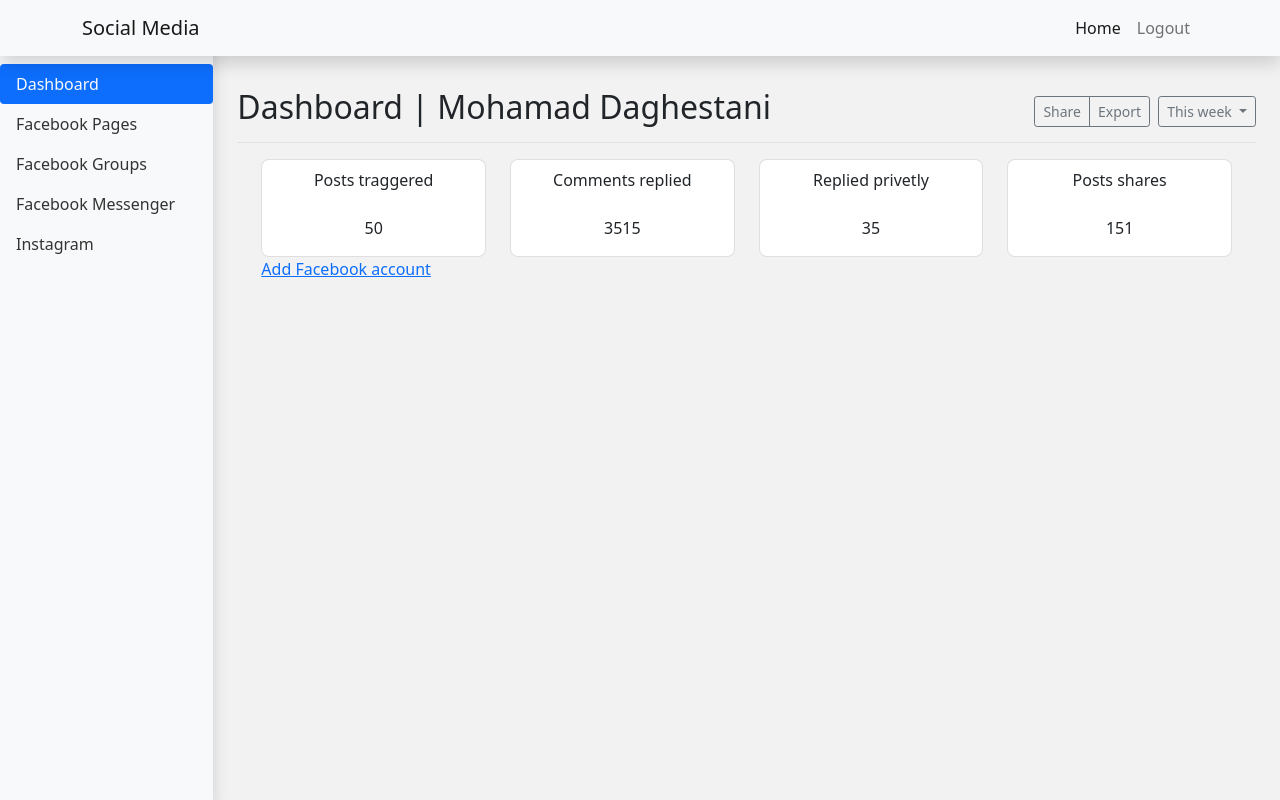
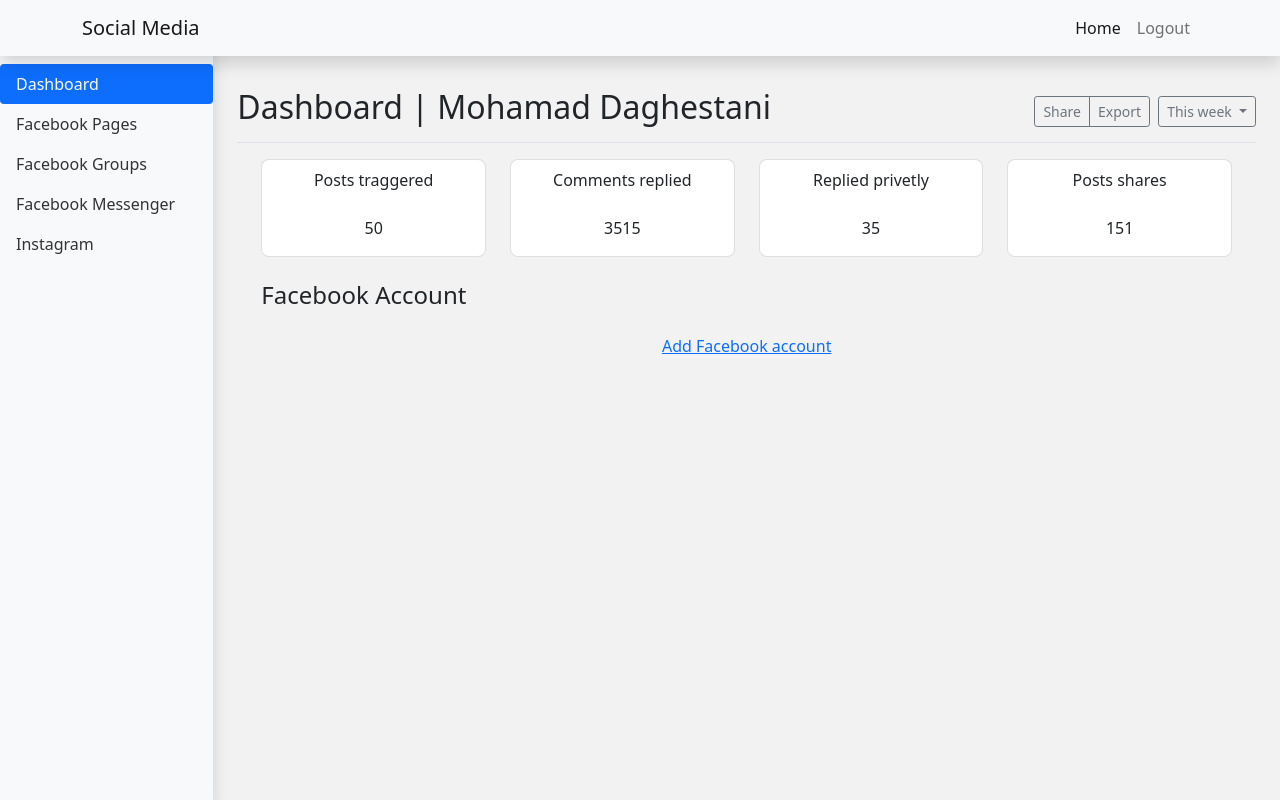
Before and after one commit to MohammedDaghestani/Social, a Django app: page /accounts/profile in a window 1280 px wide. Run offline with Django 3.2, Linux system fonts and the light colour scheme; a user stored in the database is signed in; data comes from the database, SQL or seed files in the repository; both versions use the stored data as it was after the commit; some libraries are stand-ins or nearby versions.

Commit message:
add remove facebook account

```diff
--- a/SocialMedia/settings.py
+++ b/SocialMedia/settings.py
@@ -122,7 +122,8 @@ USE_TZ = True
 
 STATIC_URL = '/static/'
 STATIC_ROOT = BASE_DIR / 'static/'
-
+MEDIA_URL = '/media/'
+MEDIA_ROOT = BASE_DIR / 'media/'
 # Default primary key field type
 # https://docs.djangoproject.com/en/3.2/ref/settings/#default-auto-field
 
--- a/SocialMedia/urls.py
+++ b/SocialMedia/urls.py
@@ -15,9 +15,10 @@ Including another URLconf
 """
 from django.contrib import admin
 from django.urls import path, include
-
+from django.conf import settings
+from django.conf.urls.static import static
 urlpatterns = [
     path('admin/', admin.site.urls),
     path('accounts/', include('accounts.urls')),
     path('', include('main.urls')),
-]
+] + static(settings.STATIC_URL, document_root=settings.STATIC_ROOT)
--- a/accounts/urls.py
+++ b/accounts/urls.py
@@ -5,6 +5,7 @@ from .views import (
     RegisterView,
     ProfileView,
     FacebookLoginView,
+    RemoveProfileView,
 )
 
 app_name = 'accounts'
@@ -14,4 +15,5 @@ urlpatterns = [
     path('register/', RegisterView.as_view(), name='register'),
     path('profile', ProfileView.as_view(), name='profile'),
     path('facebook-login/', FacebookLoginView.as_view(), name='facebook-login'),
+    path('remove-profile/', RemoveProfileView.as_view(), name='remove-profile'),
 ]
--- a/accounts/views.py
+++ b/accounts/views.py
@@ -6,6 +6,7 @@ from django.shortcuts import render
 from django.contrib.messages.views import SuccessMessageMixin
 from django.views.generic import CreateView
 from django.views.generic.base import View
+from requests.api import request
 from .models import User
 from .forms import RegisterForm
 from .facebookapi import FacebookGraph
@@ -90,3 +91,8 @@ class FacebookLoginView(View):
 
         context = request.GET['code']
         return render(request, 'accounts/facebook-info.html', {'data': context})
+
+class RemoveProfileView(View):
+    def get(self, request, *args, **kwargs):
+        UserProfile.objects.get(user = request.user).delete()
+        return HttpResponseRedirect(reverse('accounts:profile'))
--- a/templates/accounts/profile.html
+++ b/templates/accounts/profile.html
@@ -70,7 +70,35 @@
                     </div>
                 </div>
             </div>
-                <a href="https://graph.facebook.com/oauth/authorize?client_id=482847369816069&redirect_uri=https://mhddaghestani.pythonanywhere.com/accounts/facebook-login/&scope=email,pages_manage_metadata,pages_manage_posts,pages_read_engagement,pages_read_user_content,pages_show_list,public_profile,pages_manage_engagement,pages_messaging">Add Facebook account</a>
+
+            <div class="row pt-4">
+                <h4>
+                    Facebook Account
+                </h4>
+                {% if profile.facebook_user_id %}
+                <div class="card">
+                    <div class="card-body">
+                        <div class="row align-items-center">
+                            <div class="col-md-1 text-center">
+                                <div class="pic shadow">
+                                    <img src=" {{ profile.pic_url }} " alt="Facebook profile picture" >
+                                </div>
+                            </div>
+                            <div class="col-md-8 name px-4">
+                                <h5>{{profile.facebook_user_name}}</h5>
+                            </div>
+                            <div class="col-md-3 text-center">
+                                <a href=" {% url 'accounts:remove-profile'  %} ">Remove this account</a>
+                            </div>
+                        </div>
+                    </div>
+                </div>
+                {% else %}
+                <div class="text-center pt-3">
+                    <a href="https://graph.facebook.com/oauth/authorize?client_id=482847369816069&redirect_uri=https://mhddaghestani.pythonanywhere.com/accounts/facebook-login/&scope=email,pages_manage_metadata,pages_manage_posts,pages_read_engagement,pages_read_user_content,pages_show_list,public_profile,pages_manage_engagement,pages_messaging">Add Facebook account</a>
+                </div>
+                {% endif %}
+            </div>
         </div>
 
 {% endblock content %}
```
Also changed, not shown: main/static/main/css/profile-style.css (+18 -0 lines), db.sqlite3.
